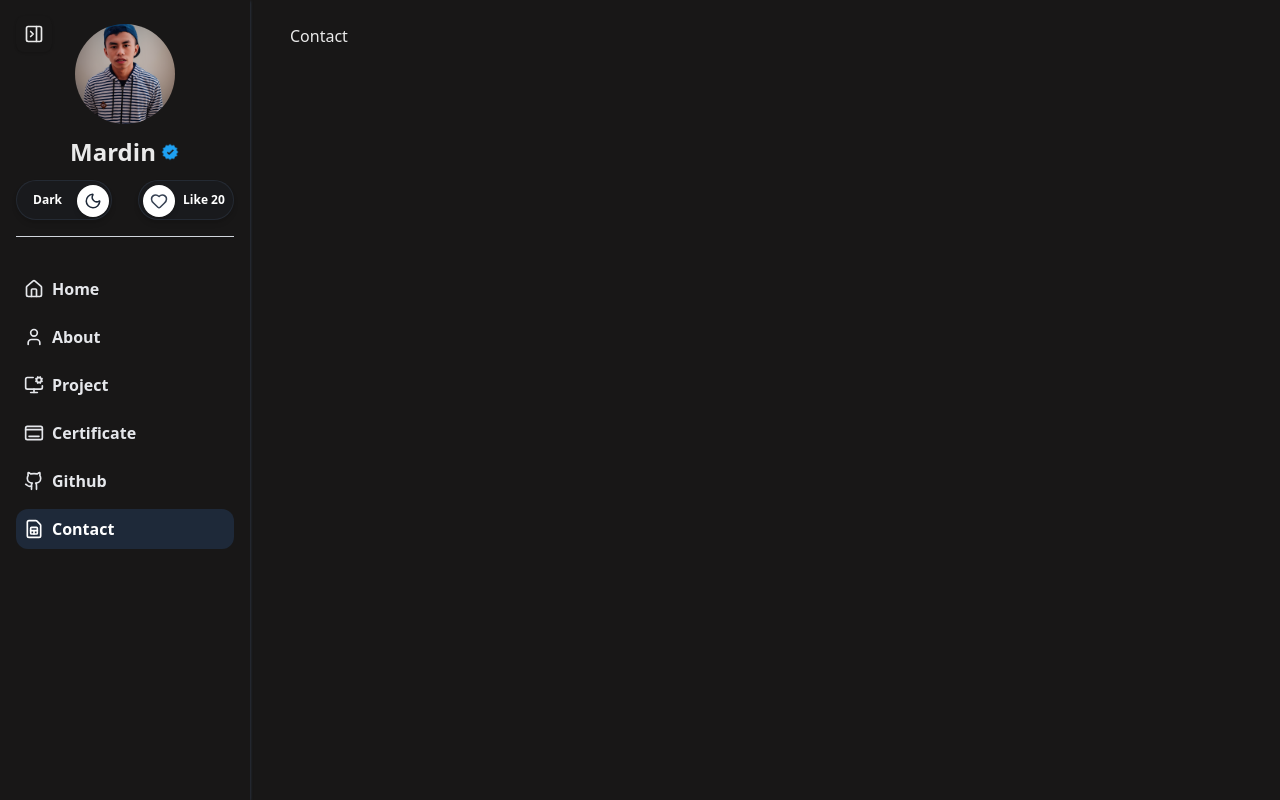
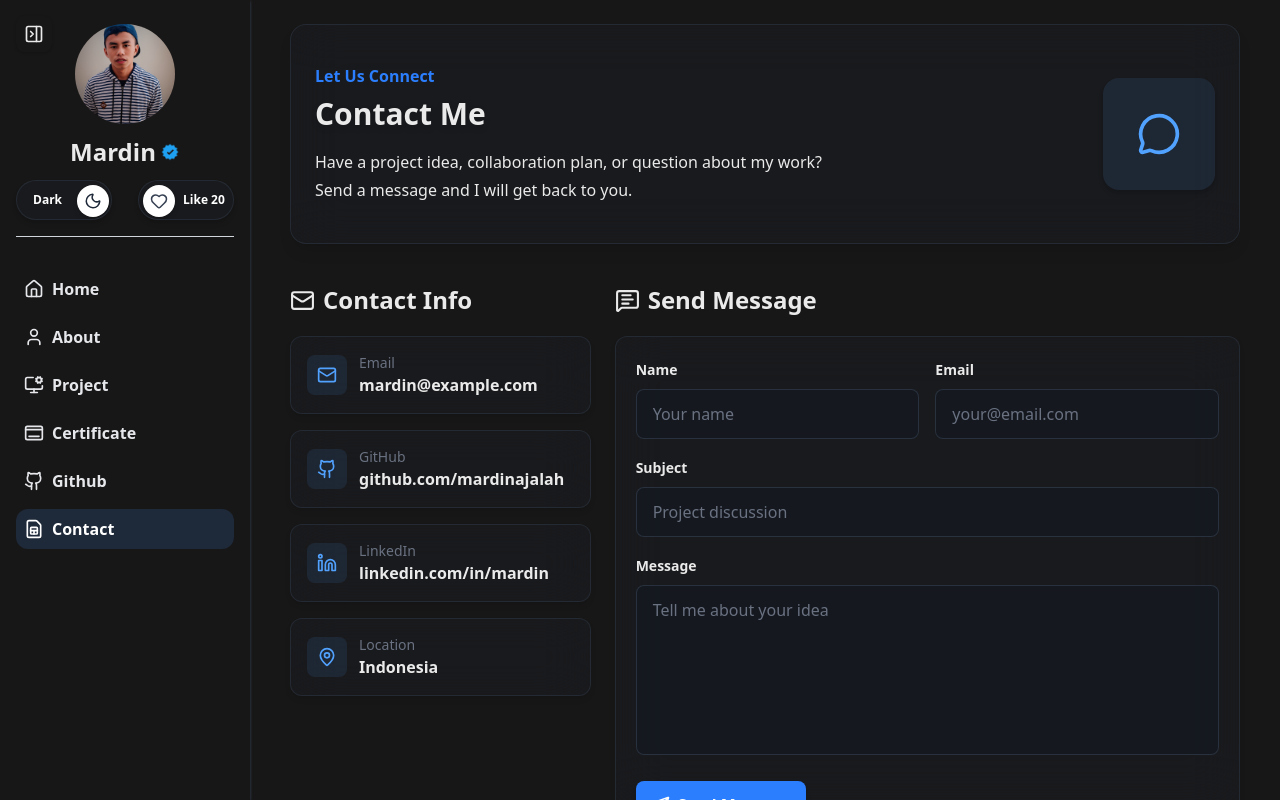
Before and after one commit to mardinajalah/portofolio, a Next.js app: page /contact in a window 1280 px wide. Built offline with nearby package versions, Linux system fonts and the light colour scheme.

Commit message:
Build contact page

```diff
--- a/app/contact/page.tsx
+++ b/app/contact/page.tsx
@@ -1,9 +1,131 @@
-import React from 'react'
+'use client';
+
+import { useEffect, useState } from 'react';
+import { Clock, Github, Linkedin, Mail, MapPin, MessageSquareText, Sparkles } from 'lucide-react';
+import { useTheme } from 'next-themes';
+import ContactForm from '@/components/Molecules/ContactForm';
+import ContactHero from '@/components/Molecules/ContactHero';
+import ContactInfoCard from '@/components/Molecules/ContactInfoCard';
+import { SkeletonContactPage } from '@/components/Molecules/Skeleton';
+
+const contactItems = [
+  {
+    label: 'Email',
+    value: 'mardin@example.com',
+    icon: Mail,
+    href: 'mailto:mardin@example.com',
+  },
+  {
+    label: 'GitHub',
+    value: 'github.com/mardinajalah',
+    icon: Github,
+    href: 'https://github.com/mardinajalah',
+  },
+  {
+    label: 'LinkedIn',
+    value: 'linkedin.com/in/mardin',
+    icon: Linkedin,
+    href: 'https://www.linkedin.com/in/mardin',
+  },
+  {
+    label: 'Location',
+    value: 'Indonesia',
+    icon: MapPin,
+  },
+];
+
+const availabilityItems = [
+  {
+    title: 'Collaboration',
+    description: 'Open for portfolio, dashboard, and fullstack web project discussions.',
+    icon: Sparkles,
+  },
+  {
+    title: 'Project Talk',
+    description: 'Ready to discuss UI flow, frontend implementation, and backend structure.',
+    icon: MessageSquareText,
+  },
+  {
+    title: 'Response',
+    description: 'I usually review messages and follow up as soon as possible.',
+    icon: Clock,
+  },
+];
 
 const Contact = () => {
+  const { theme } = useTheme();
+  const isDark = theme === 'dark';
+  const [mounted, setMounted] = useState(false);
+
+  useEffect(() => setMounted(true), []);
+
+  if (!mounted) {
+    return <SkeletonContactPage />;
+  }
+
   return (
-    <div>Contact</div>
-  )
-}
+    <div className='w-full'>
+      <ContactHero isDark={isDark} />
 
-export default Contact
+      <section className='mt-10 grid grid-cols-1 lg:grid-cols-3 gap-6'>
+        <div>
+          <div className='flex items-center gap-2 justify-start'>
+            <Mail size={25} />
+            <h1 className='text-2xl font-bold capitalize'>Contact Info</h1>
+          </div>
+
+          <div className='mt-5 grid grid-cols-1 sm:grid-cols-2 lg:grid-cols-1 gap-4'>
+            {contactItems.map((item) => (
+              <ContactInfoCard
+                key={item.label}
+                href={item.href}
+                icon={item.icon}
+                isDark={isDark}
+                label={item.label}
+                value={item.value}
+              />
+            ))}
+          </div>
+        </div>
+
+        <div className='lg:col-span-2'>
+          <div className='flex items-center gap-2 justify-start'>
+            <MessageSquareText size={25} />
+            <h1 className='text-2xl font-bold capitalize'>Send Message</h1>
+          </div>
+
+          <div className='mt-5'>
+            <ContactForm isDark={isDark} />
+          </div>
+        </div>
+      </section>
+
+      <section className='mt-10 border-t-2 border-gray-300 dark:border-gray-700/40 pt-8'>
+        <div className='flex items-center gap-2 justify-start'>
+          <Sparkles size={25} />
+          <h1 className='text-2xl font-bold capitalize'>Availability</h1>
+        </div>
+
+        <div className='mt-5 grid grid-cols-1 md:grid-cols-3 gap-4'>
+          {availabilityItems.map((item) => (
+            <div
+              key={item.title}
+              className={`
+                p-5 rounded-xl backdrop-blur-xl border shadow-md
+                ${isDark ? 'bg-gray-800/20 border-gray-700/40' : 'bg-white/20 border-white/30'}
+              `}
+            >
+              <div className={`w-10 h-10 rounded-lg flex items-center justify-center ${isDark ? 'bg-blue-400/10 text-blue-400' : 'bg-blue-500/10 text-blue-500'}`}>
+                <item.icon size={20} />
+              </div>
+              <h2 className='mt-4 font-semibold'>{item.title}</h2>
+              <p className='mt-2 text-sm leading-6'>{item.description}</p>
+            </div>
+          ))}
+        </div>
+      </section>
+    </div>
+  );
+};
+
+export default Contact;
--- /dev/null
+++ b/components/Molecules/ContactForm.tsx
@@ -0,0 +1,111 @@
+'use client';
+
+import { FormEvent, useState } from 'react';
+import { Send } from 'lucide-react';
+
+interface ContactFormProps {
+  isDark: boolean;
+}
+
+const ContactForm = ({ isDark }: ContactFormProps) => {
+  const [isSent, setIsSent] = useState(false);
+
+  const handleSubmit = (event: FormEvent<HTMLFormElement>) => {
+    event.preventDefault();
+    setIsSent(true);
+  };
+
+  const inputClassName = `
+    w-full px-4 py-3 rounded-lg outline-none border transition
+    ${isDark ? 'bg-gray-900/30 border-gray-700/60 focus:border-blue-400 placeholder:text-gray-500' : 'bg-white/40 border-white/50 focus:border-blue-500 placeholder:text-gray-500'}
+  `;
+
+  return (
+    <form
+      onSubmit={handleSubmit}
+      className={`
+        p-5 rounded-xl backdrop-blur-xl border shadow-md
+        ${isDark ? 'bg-gray-800/20 border-gray-700/40' : 'bg-white/20 border-white/30'}
+      `}
+    >
+      <div className='grid grid-cols-1 sm:grid-cols-2 gap-4'>
+        <div>
+          <label
+            htmlFor='name'
+            className='text-sm font-semibold'
+          >
+            Name
+          </label>
+          <input
+            id='name'
+            name='name'
+            type='text'
+            placeholder='Your name'
+            className={`${inputClassName} mt-2`}
+          />
+        </div>
+
+        <div>
+          <label
+            htmlFor='email'
+            className='text-sm font-semibold'
+          >
+            Email
+          </label>
+          <input
+            id='email'
+            name='email'
+            type='email'
+            placeholder='your@email.com'
+            className={`${inputClassName} mt-2`}
+          />
+        </div>
+      </div>
+
+      <div className='mt-4'>
+        <label
+          htmlFor='subject'
+          className='text-sm font-semibold'
+        >
+          Subject
+        </label>
+        <input
+          id='subject'
+          name='subject'
+          type='text'
+          placeholder='Project discussion'
+          className={`${inputClassName} mt-2`}
+        />
+      </div>
+
+      <div className='mt-4'>
+        <label
+          htmlFor='message'
+          className='text-sm font-semibold'
+        >
+          Message
+        </label>
+        <textarea
+          id='message'
+          name='message'
+          rows={6}
+          placeholder='Tell me about your idea'
+          className={`${inputClassName} mt-2 resize-none`}
+        />
+      </div>
+
+      <div className='mt-5 flex flex-col sm:flex-row sm:items-center gap-3'>
+        <button
+          type='submit'
+          className='w-full sm:w-auto inline-flex items-center justify-center gap-2 font-semibold px-4 py-3 rounded-lg bg-blue-500 text-white hover:bg-blue-600 transition-all shadow-md cursor-pointer'
+        >
+          <Send size={18} />
+          Send Message
+        </button>
+        {isSent && <p className='text-sm text-blue-500'>Message preview submitted. Backend integration can be added next.</p>}
+      </div>
+    </form>
+  );
+};
+
+export default ContactForm;
--- /dev/null
+++ b/components/Molecules/ContactHero.tsx
@@ -0,0 +1,33 @@
+'use client';
+
+import { MessageCircle } from 'lucide-react';
+
+interface ContactHeroProps {
+  isDark: boolean;
+}
+
+const ContactHero = ({ isDark }: ContactHeroProps) => {
+  return (
+    <section
+      className={`
+        w-full min-h-55 p-6 rounded-2xl flex flex-col md:flex-row items-center justify-between gap-6
+        ${isDark ? 'bg-gray-800/20 border-gray-700/40' : 'bg-white/20 border-white/30'}
+        backdrop-blur-xl border shadow-lg overflow-hidden
+      `}
+    >
+      <div className='w-full md:w-3/5 text-center md:text-left'>
+        <p className='font-semibold text-blue-500 capitalize mb-2'>Let us connect</p>
+        <h1 className='text-2xl md:text-3xl font-bold capitalize drop-shadow-md'>Contact Me</h1>
+        <p className='mt-4 text-sm md:text-base leading-7'>
+          Have a project idea, collaboration plan, or question about my work? Send a message and I will get back to you.
+        </p>
+      </div>
+
+      <div className={`w-20 h-20 md:w-28 md:h-28 rounded-2xl flex items-center justify-center shadow-md ${isDark ? 'bg-blue-400/10 text-blue-400' : 'bg-blue-500/10 text-blue-500'}`}>
+        <MessageCircle size={44} />
+      </div>
+    </section>
+  );
+};
+
+export default ContactHero;
--- /dev/null
+++ b/components/Molecules/ContactInfoCard.tsx
@@ -0,0 +1,47 @@
+'use client';
+
+import { LucideIcon } from 'lucide-react';
+
+interface ContactInfoCardProps {
+  href?: string;
+  icon: LucideIcon;
+  isDark: boolean;
+  label: string;
+  value: string;
+}
+
+const ContactInfoCard = ({ href, icon: Icon, isDark, label, value }: ContactInfoCardProps) => {
+  const className = `
+    p-4 rounded-xl backdrop-blur-xl border shadow-md transition-all duration-300
+    ${isDark ? 'bg-gray-800/20 border-gray-700/40 hover:border-blue-400/40' : 'bg-white/20 border-white/30 hover:border-blue-500/40'}
+  `;
+
+  const content = (
+    <div className='flex items-center gap-3'>
+      <div className={`w-10 h-10 rounded-lg flex shrink-0 items-center justify-center ${isDark ? 'bg-blue-400/10 text-blue-400' : 'bg-blue-500/10 text-blue-500'}`}>
+        <Icon size={20} />
+      </div>
+      <div className='min-w-0'>
+        <p className='text-sm text-gray-500 dark:text-gray-400'>{label}</p>
+        <p className='font-semibold wrap-break-word'>{value}</p>
+      </div>
+    </div>
+  );
+
+  if (href) {
+    return (
+      <a
+        href={href}
+        target='_blank'
+        rel='noreferrer'
+        className={className}
+      >
+        {content}
+      </a>
+    );
+  }
+
+  return <div className={className}>{content}</div>;
+};
+
+export default ContactInfoCard;
--- a/components/Molecules/Skeleton.tsx
+++ b/components/Molecules/Skeleton.tsx
@@ -52,6 +52,25 @@ export const SkeletonAboutPage = () => {
   );
 };
 
+export const SkeletonContactPage = () => {
+  return (
+    <div>
+      <div className='w-full h-55 bg-gray-300 rounded-2xl animate-pulse mb-8' />
+      <div className='grid grid-cols-1 lg:grid-cols-3 gap-6'>
+        <div className='space-y-4'>
+          {[...Array(4)].map((_, index) => (
+            <div
+              key={index}
+              className='h-24 bg-gray-300 rounded-xl animate-pulse'
+            />
+          ))}
+        </div>
+        <div className='lg:col-span-2 h-115 bg-gray-300 rounded-xl animate-pulse' />
+      </div>
+    </div>
+  );
+};
+
 export const SkeletonGithubPage = () => {
   return (
     <div className='flex flex-col justify-center items-center'>
```
